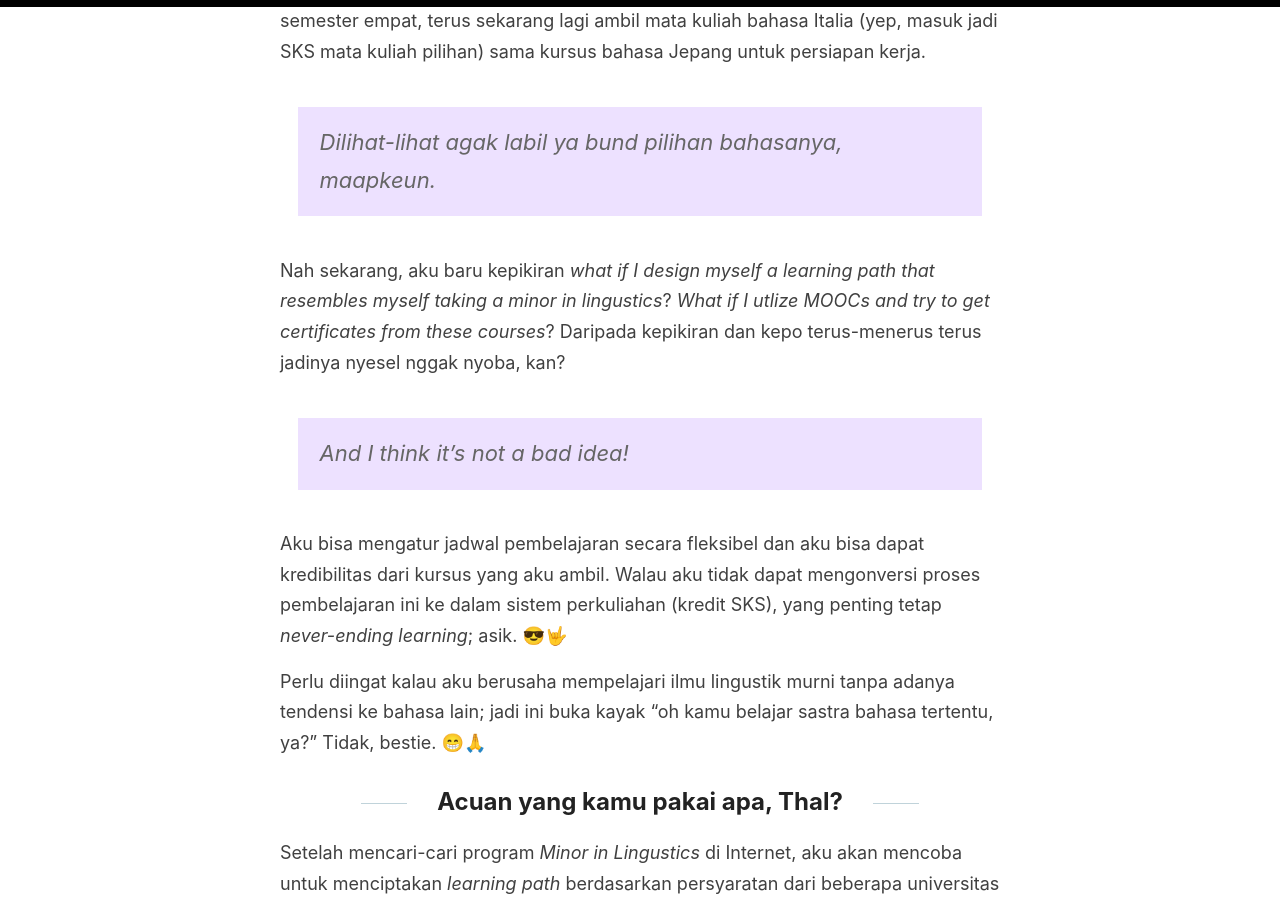
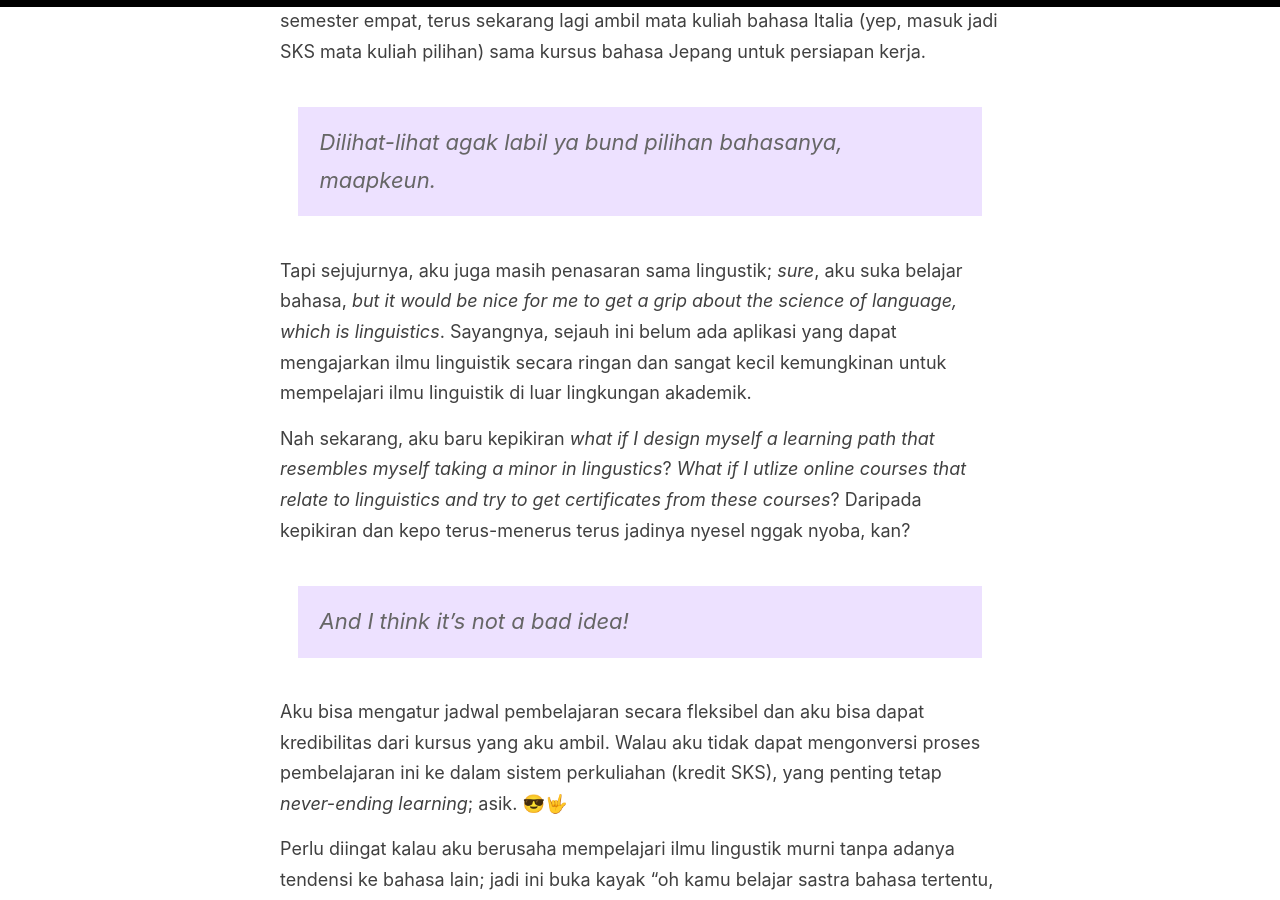
Before and after one commit to determinedguy/cecoret, a Jekyll site: the page built from _posts/2023-4-21-kursus-linguistik.md, in a window 1280 px wide and 900 px high, scrolled down 960 px. Built offline with Jekyll 4.4.1, drawn with Linux system fonts in a browser that asks for light colours.

Commit message:
revise: sentences

```diff
--- a/_posts/2023-4-21-kursus-linguistik.md
+++ b/_posts/2023-4-21-kursus-linguistik.md
@@ -20,7 +20,9 @@ Dulu sempat dua bulan kursus bahasa Prancis dan Jepang secara daring pas semeste
 
 > Dilihat-lihat agak labil ya bund pilihan bahasanya, maapkeun.
 
-Nah sekarang, aku baru kepikiran *what if I design myself a learning path that resembles myself taking a minor in lingustics*? *What if I utlize MOOCs and try to get certificates from these courses*? Daripada kepikiran dan kepo terus-menerus terus jadinya nyesel nggak nyoba, kan?
+Tapi sejujurnya, aku juga masih penasaran sama lingustik; *sure*, aku suka belajar bahasa, *but it would be nice for me to get a grip about the science of language, which is linguistics*. Sayangnya, sejauh ini belum ada aplikasi yang dapat mengajarkan ilmu linguistik secara ringan dan sangat kecil kemungkinan untuk mempelajari ilmu linguistik di luar lingkungan akademik.
+
+Nah sekarang, aku baru kepikiran *what if I design myself a learning path that resembles myself taking a minor in lingustics*? *What if I utlize online courses that relate to linguistics and try to get certificates from these courses*? Daripada kepikiran dan kepo terus-menerus terus jadinya nyesel nggak nyoba, kan?
 
 > And I think it's not a bad idea!
 
```
